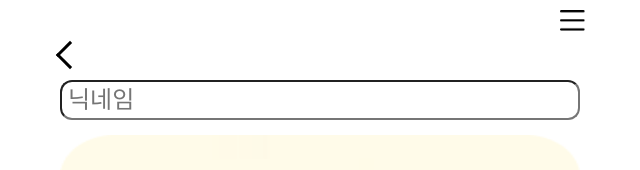
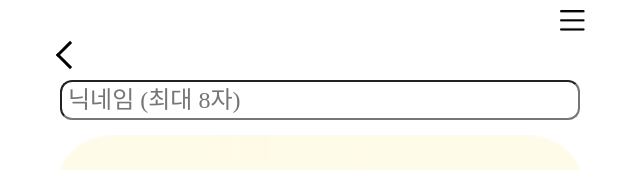
Before and after one commit to 2022Letters/frontend, a React (Create React App) app: page /guest/write in a window 1280 px wide. Shown: the top 170 px of the page, without its empty margins (320-960 px from the left). Built offline with nearby package versions, Linux system fonts and the light colour scheme; a web font is replaced by a local one.

Commit message:
Refactor : #16 /guest/write 닉네임 글자수 제한, required 부여

```diff
--- a/src/pages/GuestWrite.tsx
+++ b/src/pages/GuestWrite.tsx
@@ -86,7 +86,7 @@ function GuestWrite() {
     <MainWrapper>
       <BackBtn />
       <ContentWrapper>
-        <NicknameInput placeholder="닉네임" />
+        <NicknameInput placeholder="닉네임 (최대 8자)" required maxLength={8} />
         <LetterWrapper>
           <Letter />
           <LetterImg src={Back} />
```
